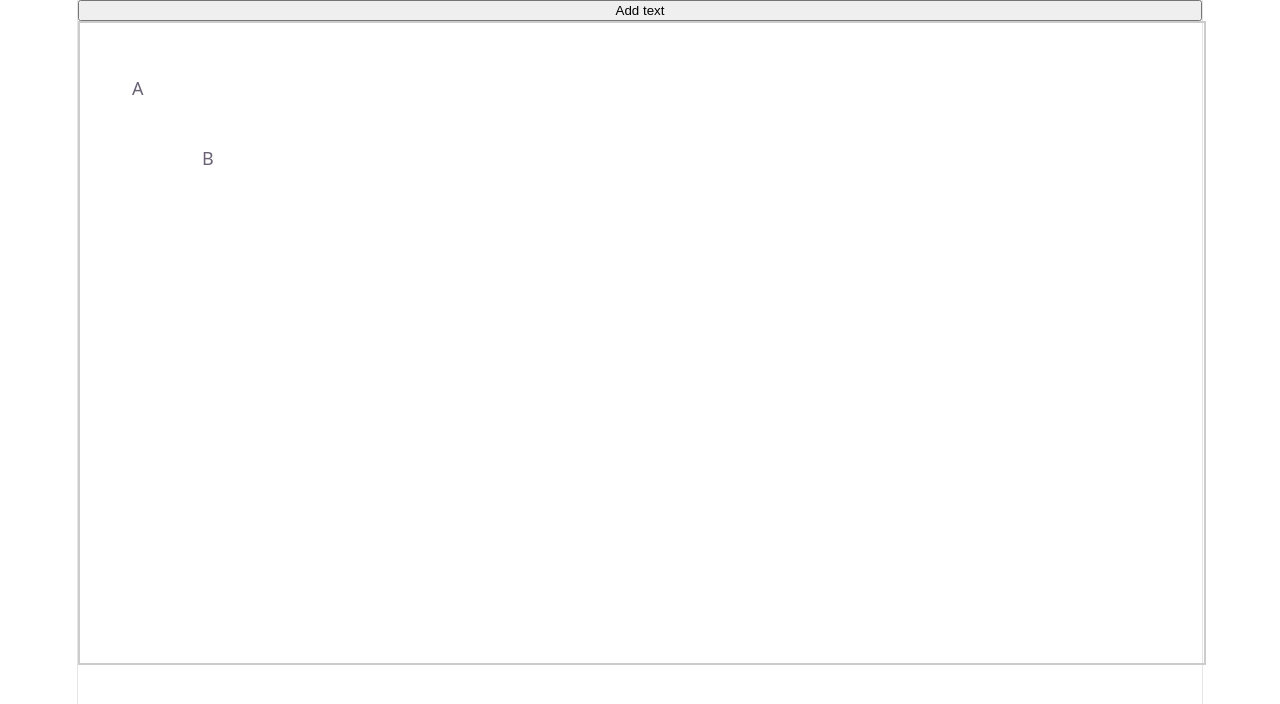
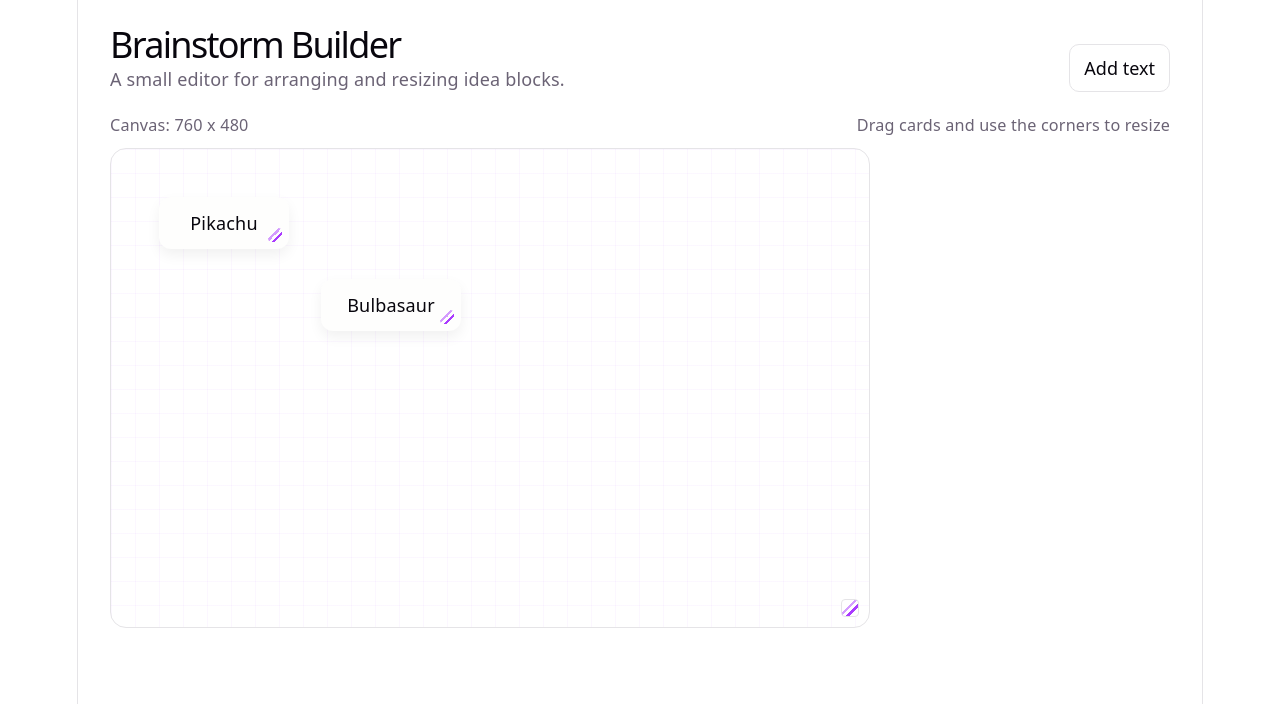
Before and after one commit to ambujvashistha/brainstorm-builder, a React app in the folder web/: page / in a window 1280 px wide. Shown: the top 704 px of the page. Built offline with nearby package versions, Linux system fonts and the light colour scheme; the HTML template or start-up script is replaced by a standard one.

Commit message:
Improve builder canvas interactions

```diff
--- a/web/src/App.css
+++ b/web/src/App.css
@@ -182,3 +182,164 @@
     border-right-color: var(--border);
   }
 }
+.builder-screen {
+  padding: 32px;
+  display: flex;
+  flex-direction: column;
+  gap: 20px;
+  text-align: left;
+}
+
+.builder-screen__header {
+  display: flex;
+  align-items: end;
+  justify-content: space-between;
+  gap: 16px;
+}
+
+.builder-screen__header h1 {
+  margin: 0 0 8px;
+  font-size: 2rem;
+}
+
+.builder-screen__header p {
+  color: var(--text);
+}
+
+.builder-screen__button {
+  border: 1px solid var(--border);
+  background: var(--bg);
+  color: var(--text-h);
+  border-radius: 10px;
+  padding: 10px 14px;
+  font: inherit;
+  cursor: pointer;
+  transition:
+    border-color 0.2s ease,
+    box-shadow 0.2s ease;
+}
+
+.builder-screen__button:hover {
+  border-color: var(--accent-border);
+  box-shadow: 0 8px 18px rgba(0, 0, 0, 0.06);
+}
+
+.builder {
+  display: flex;
+  flex-direction: column;
+  gap: 10px;
+}
+
+.builder__meta {
+  display: flex;
+  justify-content: space-between;
+  gap: 12px;
+  font-size: 0.9rem;
+  color: var(--text);
+}
+
+.canvas {
+  position: relative;
+  max-width: 100%;
+  min-width: 420px;
+  min-height: 320px;
+  overflow: hidden;
+  border: 1px solid var(--border);
+  border-radius: 16px;
+  background:
+    linear-gradient(rgba(170, 59, 255, 0.04) 1px, transparent 1px),
+    linear-gradient(90deg, rgba(170, 59, 255, 0.04) 1px, transparent 1px),
+    var(--bg);
+  background-size: 24px 24px, 24px 24px, auto;
+  box-sizing: border-box;
+}
+
+.canvas--active {
+  user-select: none;
+}
+
+.canvas__item {
+  position: absolute;
+  display: flex;
+  align-items: center;
+  justify-content: center;
+  box-sizing: border-box;
+  padding: 10px 12px;
+  border: 1px solid transparent;
+  border-radius: 12px;
+  background: color-mix(in srgb, var(--bg) 92%, var(--code-bg) 8%);
+  box-shadow: 0 6px 14px rgba(0, 0, 0, 0.06);
+  cursor: grab;
+  user-select: none;
+  touch-action: none;
+  transition:
+    box-shadow 0.15s ease,
+    border-color 0.15s ease,
+    transform 0.15s ease;
+}
+
+.canvas__item:hover {
+  transform: translateY(-1px);
+  box-shadow: 0 10px 18px rgba(0, 0, 0, 0.08);
+}
+
+.canvas__item--selected {
+  border-color: var(--accent-border);
+}
+
+.canvas__item--dragging,
+.canvas__item--resizing {
+  cursor: grabbing;
+  transition: none;
+}
+
+.canvas__label {
+  color: var(--text-h);
+  font-weight: 500;
+  overflow: hidden;
+  text-overflow: ellipsis;
+  white-space: nowrap;
+}
+
+.canvas__resize-handle,
+.canvas__corner-resize {
+  position: absolute;
+  right: 6px;
+  bottom: 6px;
+  width: 14px;
+  height: 14px;
+  border: none;
+  border-radius: 4px;
+  background:
+    linear-gradient(135deg, transparent 0 38%, var(--accent-border) 38% 50%, transparent 50% 62%, var(--accent) 62% 74%, transparent 74%);
+  cursor: nwse-resize;
+  padding: 0;
+}
+
+.canvas__corner-resize {
+  right: 10px;
+  bottom: 10px;
+  width: 18px;
+  height: 18px;
+  background-color: var(--bg);
+  border: 1px solid var(--border);
+}
+
+@media (max-width: 768px) {
+  .builder-screen {
+    padding: 20px;
+  }
+
+  .builder-screen__header {
+    flex-direction: column;
+    align-items: flex-start;
+  }
+
+  .builder__meta {
+    flex-direction: column;
+  }
+
+  .canvas {
+    width: 100% !important;
+  }
+}
--- a/web/src/builder/Canvas.jsx
+++ b/web/src/builder/Canvas.jsx
@@ -1,56 +1,73 @@
 export default function Canvas({
+  canvasRef,
+  canvasSize,
   elements,
-  setActiveIndex,
-  setMouseDown,
-  setOffset,
-  setElementSize,
-  onMouseMove,
-  isDragging,
   activeIndex,
+  interaction,
+  onCanvasPointerDown,
+  onElementPointerDown,
+  onElementResizePointerDown,
+  onCanvasResizePointerDown,
 }) {
   return (
-    <div
-      style={{
-        width: "100%",
-        height: "80vh",
-        border: "2px solid #ccc",
-        position: "relative",
-      }}
-      onMouseMove={onMouseMove}
-    >
-      {elements.map((ele, index) => (
-        <div
-          key={index}
-          style={{
-            position: "absolute",
-            left: ele.x,
-            top: ele.y,
-            cursor: isDragging ? "grabbing" : "grab",
-            border: index === activeIndex ? "1px solid rgb(255, 255, 255)" : "none",
-            padding: "2px",
-          }}
-          onMouseDown={(e) => {
-            const canvasRect =
-              e.currentTarget.parentElement.getBoundingClientRect();
-            const elRect = e.currentTarget.getBoundingClientRect();
+    <section className="builder">
+      <div className="builder__meta">
+        <span>Canvas: {Math.round(canvasSize.width)} x {Math.round(canvasSize.height)}</span>
+        <span>Drag cards and use the corners to resize</span>
+      </div>
 
-            setActiveIndex(index);
-            setMouseDown(true);
+      <div
+        ref={canvasRef}
+        className={`canvas ${interaction ? "canvas--active" : ""}`}
+        style={{ width: canvasSize.width, height: canvasSize.height }}
+        onPointerDown={onCanvasPointerDown}
+      >
+        {elements.map((element, index) => {
+          const isActive = index === activeIndex;
+          const isDragging =
+            interaction?.type === "drag-element" && interaction.index === index;
+          const isResizing =
+            interaction?.type === "resize-element" && interaction.index === index;
 
-            setOffset({
-              x: e.clientX - canvasRect.left - ele.x,
-              y: e.clientY - canvasRect.top - ele.y,
-            });
+          return (
+            <div
+              key={index}
+              className={[
+                "canvas__item",
+                isActive ? "canvas__item--selected" : "",
+                isDragging ? "canvas__item--dragging" : "",
+                isResizing ? "canvas__item--resizing" : "",
+              ]
+                .filter(Boolean)
+                .join(" ")}
+              style={{
+                left: element.x,
+                top: element.y,
+                width: element.width,
+                height: element.height,
+              }}
+              onPointerDown={(event) => onElementPointerDown(event, index)}
+            >
+              <span className="canvas__label">{element.text}</span>
+              <button
+                type="button"
+                className="canvas__resize-handle"
+                aria-label={`Resize ${element.text}`}
+                onPointerDown={(event) =>
+                  onElementResizePointerDown(event, index)
+                }
+              />
+            </div>
+          );
+        })}
 
-            setElementSize({
-              width: elRect.width,
-              height: elRect.height,
-            });
-          }}
-        >
-          {ele.text}
-        </div>
-      ))}
-    </div>
+        <button
+          type="button"
+          className="canvas__corner-resize"
+          aria-label="Resize canvas"
+          onPointerDown={onCanvasResizePointerDown}
+        />
+      </div>
+    </section>
   );
 }
--- a/web/src/screens/BuilderScreen.jsx
+++ b/web/src/screens/BuilderScreen.jsx
@@ -1,79 +1,215 @@
-import { useState, useEffect } from "react";
+import { useEffect, useRef, useState } from "react";
 import Canvas from "../builder/Canvas";
 
+const MIN_CARD_WIDTH = 90;
+const MIN_CARD_HEIGHT = 44;
+const MIN_CANVAS_WIDTH = 420;
+const MIN_CANVAS_HEIGHT = 320;
+
 export default function BuilderScreen() {
+  const canvasRef = useRef(null);
   const [activeIndex, setActiveIndex] = useState(null);
-  const [isDragging, setIsDragging] = useState(false);
-  const [mouseDown, setMouseDown] = useState(false);
-
-  const [offset, setOffset] = useState({ x: 0, y: 0 });
-  const [elementSize, setElementSize] = useState({ width: 0, height: 0 });
-
+  const [canvasSize, setCanvasSize] = useState({ width: 760, height: 480 });
+  const [interaction, setInteraction] = useState(null);
   const [elements, setElements] = useState([
-    { x: 50, y: 50, text: "A" },
-    { x: 120, y: 120, text: "B" },
+    { x: 48, y: 48, width: 130, height: 52, text: "Pikachu" },
+    { x: 210, y: 130, width: 140, height: 52, text: "Bulbasaur" },
   ]);
 
   useEffect(() => {
-    const handleMouseUp = () => {
-      setIsDragging(false);
-      setMouseDown(false);
+    const handlePointerMove = (event) => {
+      if (!interaction || !canvasRef.current) {
+        return;
+      }
+
+      const canvasRect = canvasRef.current.getBoundingClientRect();
+
+      if (interaction.type === "drag-element") {
+        setElements((prev) =>
+          prev.map((element, index) => {
+            if (index !== interaction.index) {
+              return element;
+            }
+
+            const nextX =
+              event.clientX - canvasRect.left - interaction.pointerOffset.x;
+            const nextY =
+              event.clientY - canvasRect.top - interaction.pointerOffset.y;
+
+            return {
+              ...element,
+              x: Math.max(0, Math.min(nextX, canvasRect.width - element.width)),
+              y: Math.max(
+                0,
+                Math.min(nextY, canvasRect.height - element.height),
+              ),
+            };
+          }),
+        );
+      }
+
+      if (interaction.type === "resize-element") {
+        setElements((prev) =>
+          prev.map((element, index) => {
+            if (index !== interaction.index) {
+              return element;
+            }
+
+            const nextWidth =
+              interaction.startSize.width + (event.clientX - interaction.startPointer.x);
+            const nextHeight =
+              interaction.startSize.height + (event.clientY - interaction.startPointer.y);
+
+            return {
+              ...element,
+              width: Math.max(
+                MIN_CARD_WIDTH,
+                Math.min(nextWidth, canvasRect.width - element.x),
+              ),
+              height: Math.max(
+                MIN_CARD_HEIGHT,
+                Math.min(nextHeight, canvasRect.height - element.y),
+              ),
+            };
+          }),
+        );
+      }
+
+      if (interaction.type === "resize-canvas") {
+        const nextWidth =
+          interaction.startSize.width + (event.clientX - interaction.startPointer.x);
+        const nextHeight =
+          interaction.startSize.height + (event.clientY - interaction.startPointer.y);
+
+        setCanvasSize({
+          width: Math.max(MIN_CANVAS_WIDTH, nextWidth),
+          height: Math.max(MIN_CANVAS_HEIGHT, nextHeight),
+        });
+      }
     };
 
-    window.addEventListener("mouseup", handleMouseUp);
-    return () => window.removeEventListener("mouseup", handleMouseUp);
-  }, []);
+    const handlePointerUp = () => {
+      setInteraction(null);
+    };
 
-  function newElement() {
-    setElements((prev) => [...prev, { x: 50, y: 50, text: "new text" }]);
+    window.addEventListener("pointermove", handlePointerMove);
+    window.addEventListener("pointerup", handlePointerUp);
+
+    return () => {
+      window.removeEventListener("pointermove", handlePointerMove);
+      window.removeEventListener("pointerup", handlePointerUp);
+    };
+  }, [interaction]);
+
+  useEffect(() => {
+    setElements((prev) =>
+      prev.map((element) => {
+        const width = Math.min(element.width, canvasSize.width - element.x);
+        const height = Math.min(element.height, canvasSize.height - element.y);
+
+        return {
+          ...element,
+          width: Math.max(MIN_CARD_WIDTH, width),
+          height: Math.max(MIN_CARD_HEIGHT, height),
+          x: Math.min(element.x, Math.max(0, canvasSize.width - width)),
+          y: Math.min(element.y, Math.max(0, canvasSize.height - height)),
+        };
+      }),
+    );
+  }, [canvasSize]);
+
+  function addElement() {
+    const nextIndex = elements.length;
+
+    setElements((prev) => [
+      ...prev,
+      {
+        x: 56 + nextIndex * 18,
+        y: 56 + nextIndex * 18,
+        width: 150,
+        height: 52,
+        text: `Text ${nextIndex + 1}`,
+      },
+    ]);
+    setActiveIndex(nextIndex);
   }
 
-  function handleMouseMove(e) {
-    if (!mouseDown || activeIndex === null) return;
+  function handleCanvasPointerDown(event) {
+    if (event.target === event.currentTarget) {
+      setActiveIndex(null);
+    }
+  }
 
-    if (!isDragging) {
-      setIsDragging(true);
+  function handleElementPointerDown(event, index) {
+    if (!canvasRef.current) {
+      return;
     }
 
-    const rect = e.currentTarget.getBoundingClientRect();
+    event.preventDefault();
 
-    setElements((prev) => {
-      const updated = [...prev];
-      const ele = updated[activeIndex];
+    const canvasRect = canvasRef.current.getBoundingClientRect();
+    const element = elements[index];
 
-      const newX = e.clientX - rect.left - offset.x;
-      const newY = e.clientY - rect.top - offset.y;
+    setActiveIndex(index);
+    setInteraction({
+      type: "drag-element",
+      index,
+      pointerOffset: {
+        x: event.clientX - canvasRect.left - element.x,
+        y: event.clientY - canvasRect.top - element.y,
+      },
+    });
+  }
 
-      const maxX = rect.width - elementSize.width;
-      const maxY = rect.height - elementSize.height;
+  function handleElementResizePointerDown(event, index) {
+    event.preventDefault();
+    event.stopPropagation();
 
-      const boundedX = Math.max(0, Math.min(newX, maxX));
-      const boundedY = Math.max(0, Math.min(newY, maxY));
+    const element = elements[index];
 
-      updated[activeIndex] = {
-        ...ele,
-        x: boundedX,
-        y: boundedY,
-      };
+    setActiveIndex(index);
+    setInteraction({
+      type: "resize-element",
+      index,
+      startPointer: { x: event.clientX, y: event.clientY },
+      startSize: { width: element.width, height: element.height },
+    });
+  }
 
-      return updated;
+  function handleCanvasResizePointerDown(event) {
+    event.preventDefault();
+    event.stopPropagation();
+
+    setInteraction({
+      type: "resize-canvas",
+      startPointer: { x: event.clientX, y: event.clientY },
+      startSize: canvasSize,
     });
   }
 
   return (
-    <>
-      <button onClick={newElement}>Add text</button>
+    <main className="builder-screen">
+      <div className="builder-screen__header">
+        <div>
+          <h1>Brainstorm Builder</h1>
+          <p>A small editor for arranging and resizing idea blocks.</p>
+        </div>
+        <button className="builder-screen__button" onClick={addElement}>
+          Add text
+        </button>
+      </div>
 
       <Canvas
+        canvasRef={canvasRef}
+        canvasSize={canvasSize}
         elements={elements}
-        setActiveIndex={setActiveIndex}
-        setMouseDown={setMouseDown}
-        setOffset={setOffset}
-        setElementSize={setElementSize}
-        onMouseMove={handleMouseMove}
-        isDragging={isDragging}
         activeIndex={activeIndex}
+        interaction={interaction}
+        onCanvasPointerDown={handleCanvasPointerDown}
+        onElementPointerDown={handleElementPointerDown}
+        onElementResizePointerDown={handleElementResizePointerDown}
+        onCanvasResizePointerDown={handleCanvasResizePointerDown}
       />
-    </>
+    </main>
   );
 }
```
Also changed, not shown: web/src/App.jsx (+5 -8 lines).
